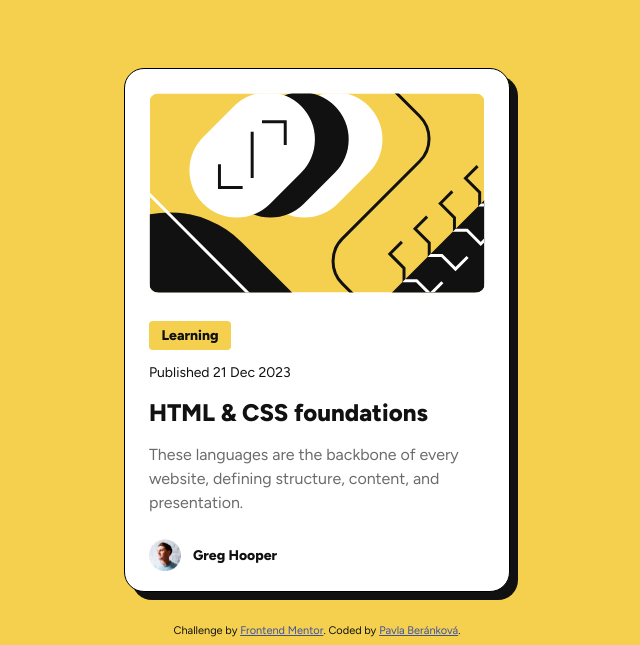
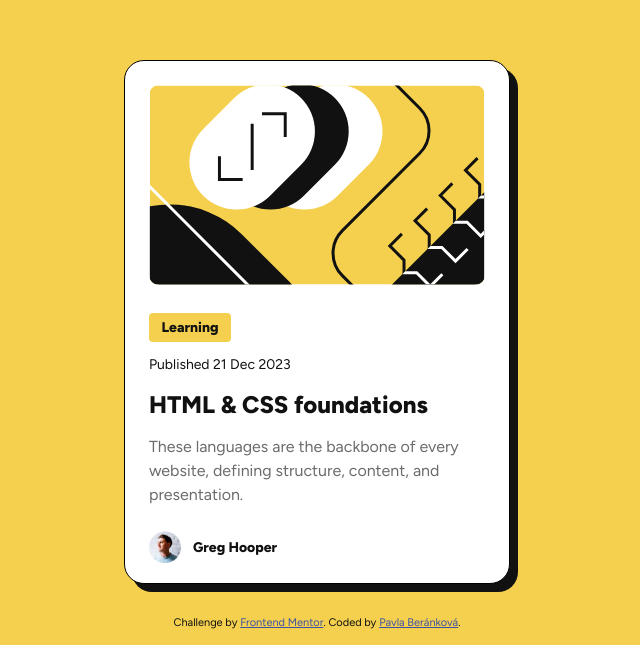
Before and after one commit to PavlaBerankova/frontend-mentor, a plain HTML site: page 1. Newbie/blog-preview-card-main/blog-preview-card.html in a window 1280 px wide. Shown: the part 260-905 px from the top of the page, without its empty margins (323-963 px from the left). Drawn offline with Linux system fonts and the light colour scheme.

Commit message:
TEST - card position

```diff
--- a/1. Newbie/blog-preview-card-main/CSS/general.css
+++ b/1. Newbie/blog-preview-card-main/CSS/general.css
@@ -11,7 +11,8 @@ body {
     flex-direction: column;
     justify-content: center;
     align-items: center;
-
+    min-height: 100vh;
+    margin: 0 auto;
     background-color: rgb(var(--var-yellow-color));
     display: flex;
     flex-direction: column;
```
